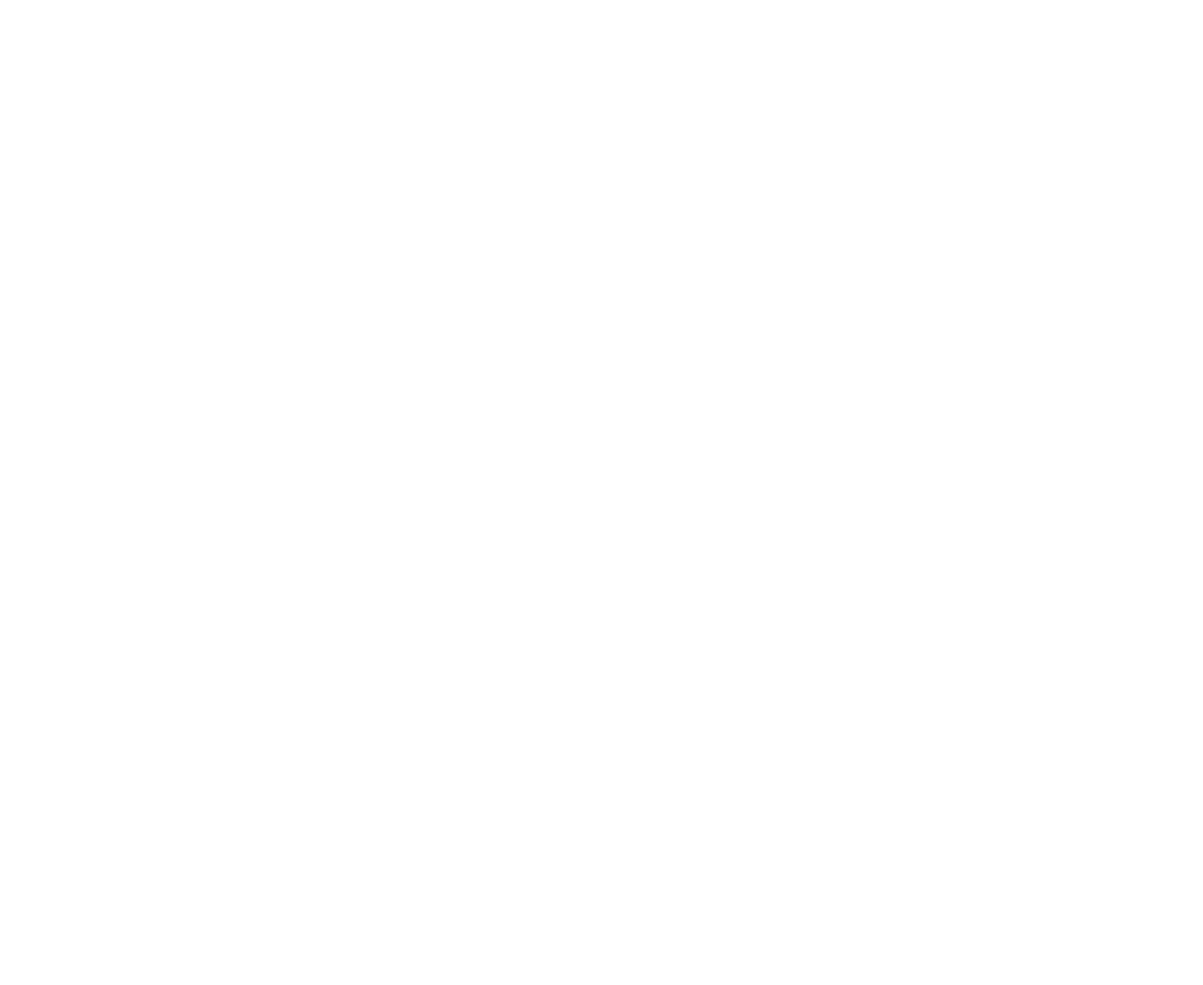
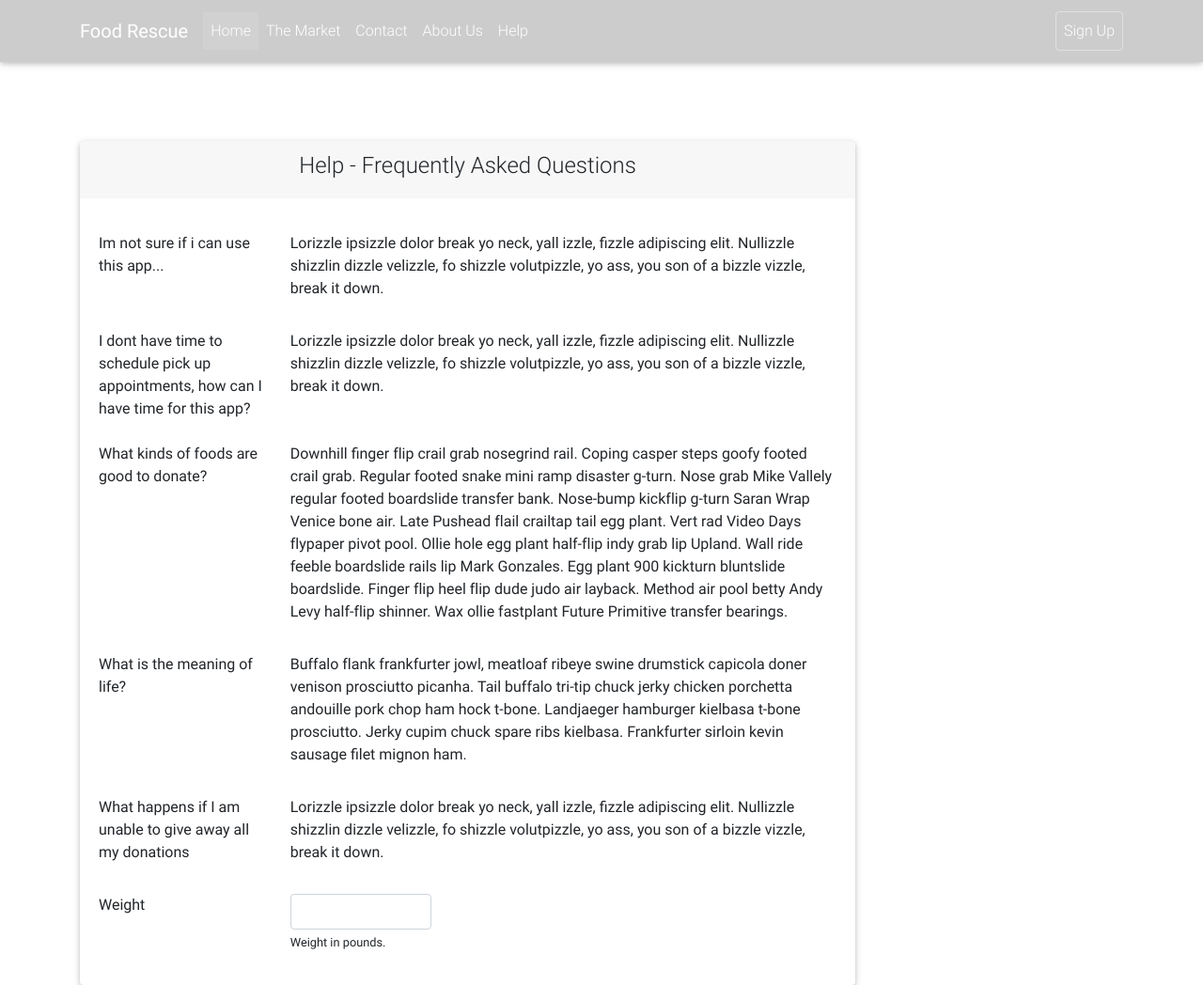
Before and after one commit to Hack4Eugene/waste-prevention-by-internet-relay-food, a plain HTML site: page responsive-site/Help.html in a window 1280 px wide. Shown: the whole page at 94% size. Before the commit the page ends 800 px from the top, so only its background shows below. Drawn offline with Linux system fonts and the light colour scheme.

Commit message:
created the other half of the pages
like about and help

```diff
--- a/responsive-site/Help.html
+++ b/responsive-site/Help.html
@@ -0,0 +1,172 @@
+<!DOCTYPE html>
+<html lang="en">
+
+<head>
+    <meta charset="utf-8">
+    <meta name="viewport" content="width=device-width, initial-scale=1, shrink-to-fit=no">
+    <meta http-equiv="x-ua-compatible" content="ie=edge">
+    <title>Material Design Bootstrap</title>
+    <!-- Font Awesome -->
+    <link rel="stylesheet" href="https://maxcdn.bootstrapcdn.com/font-awesome/4.7.0/css/font-awesome.min.css">
+    <!-- Bootstrap core CSS -->
+    <link href="css/bootstrap.min.css" rel="stylesheet">
+    <!-- Material Design Bootstrap -->
+    <link href="css/mdb.min.css" rel="stylesheet">
+    <!-- Your custom styles (optional) -->
+    <link href="css/style.css" rel="stylesheet">
+</head>
+
+<body>
+
+  <!-- Navbar -->
+  <nav class="navbar fixed-top navbar-expand-lg navbar-dark scrolling-navbar">
+    <div class="container">
+
+      <!-- Brand -->
+      <a class="navbar-brand" href="https://mdbootstrap.com/material-design-for-bootstrap/" target="_blank">
+        <strong>Food Rescue</strong>
+      </a>
+
+      <!-- Collapse -->
+      <button class="navbar-toggler" type="button" data-toggle="collapse" data-target="#navbarSupportedContent" aria-controls="navbarSupportedContent"
+        aria-expanded="false" aria-label="Toggle navigation">
+        <span class="navbar-toggler-icon"></span>
+      </button>
+
+      <!-- Links -->
+      <div class="collapse navbar-collapse" id="navbarSupportedContent">
+
+        <!-- Left -->
+        <ul class="navbar-nav mr-auto">
+          <li class="nav-item active">
+            <a class="nav-link" href="#">Home
+              <span class="sr-only">(current)</span>
+            </a>
+          </li>
+          <li class="nav-item">
+              <a class="nav-link" href="TheMarket.html">The Market</a>
+            </li>
+            <li class="nav-item">
+              <a class="nav-link" href="Contact.html">Contact</a>
+            </li>
+            <li class="nav-item">
+              <a class="nav-link" href="AboutUs.html">About Us</a>
+            </li>
+            <li class="nav-item">
+              <a class="nav-link" href="Help.html">Help</a>
+            </li>
+        </ul>
+
+        <!-- Right -->
+        <ul class="navbar-nav nav-flex-icons">
+
+          <li class="nav-item">
+            <a href="SignUp.html" class="nav-link border border-light rounded"
+              target="_blank">
+              Sign Up
+            </a>
+          </li>
+        </ul>
+
+      </div>
+
+    </div>
+  </nav>
+  <!-- ////////// Navbar ////////////-->
+  <div class="container">
+
+
+      <div class="row" >
+          <div class="col-lg-9 col-lg-offset-3 col-xs-12">
+            <div class="card" style="display:block; top: 150px;">
+              <div class="card-header d-flex align-items-center">
+                <h4> Help - Frequently Asked Questions</h4>
+              </div>
+              <div class="card-body">
+                <p></p>
+                <form class="form-horizontal">
+                  <div class="form-group row">
+                    <label class="col-sm-3"> Im not sure if i can use this app...</label>
+                    <div class="col-sm-9">
+                      <p>Lorizzle ipsizzle dolor break yo neck, yall izzle, fizzle adipiscing elit.
+                         Nullizzle shizzlin dizzle velizzle, fo shizzle volutpizzle, yo ass, you son
+                         of a bizzle vizzle, break it down.
+                      </p>
+                    </div>
+                  </div>
+                  <div class="form-group row">
+                      <label class="col-sm-3"> I dont have time to schedule pick up appointments, how can I have time for this app?</label>
+                      <div class="col-sm-9">
+                        <p>Lorizzle ipsizzle dolor break yo neck, yall izzle, fizzle adipiscing elit.
+                           Nullizzle shizzlin dizzle velizzle, fo shizzle volutpizzle, yo ass, you son
+                           of a bizzle vizzle, break it down.
+                        </p>
+                        </div>
+                  </div>
+                  <div class="form-group row">
+                      <label class="col-sm-3">What kinds of foods are good to donate?</label>
+                      <div class="col-sm-9">
+                        <p>
+                          Downhill finger flip crail grab nosegrind rail. Coping casper steps goofy
+                          footed crail grab. Regular footed snake mini ramp disaster g-turn.
+                          Nose grab Mike Vallely regular footed boardslide transfer bank. Nose-bump
+                          kickflip g-turn Saran Wrap Venice bone air. Late Pushead flail crailtap
+                          tail egg plant. Vert rad Video Days flypaper pivot pool. Ollie hole egg
+                          plant half-flip indy grab lip Upland. Wall ride feeble boardslide rails lip
+                          Mark Gonzales. Egg plant 900 kickturn bluntslide boardslide. Finger flip heel flip dude judo air layback. Method air pool betty Andy Levy half-flip shinner. Wax ollie fastplant Future Primitive transfer bearings.
+                        </p>
+                      </div>
+                  </div>
+                  <div class="form-group row">
+                    <label class="col-sm-3"> What is the meaning of life? </label>
+                    <div class="col-sm-9">
+                      <p>Buffalo flank frankfurter jowl, meatloaf ribeye swine drumstick capicola doner
+                         venison prosciutto picanha. Tail buffalo tri-tip chuck jerky chicken porchetta
+                         andouille pork chop ham hock t-bone. Landjaeger hamburger kielbasa t-bone prosciutto. Jerky cupim chuck spare ribs kielbasa. Frankfurter sirloin kevin sausage filet mignon ham.
+                      </p>
+                    </div>
+                  </div>
+
+                  <div class="form-group row">
+                    <label class="col-sm-3">What happens if I am unable to give away all my donations</label>
+                    <div class="col-sm-9">
+                      <p>Lorizzle ipsizzle dolor break yo neck, yall izzle, fizzle adipiscing elit.
+                         Nullizzle shizzlin dizzle velizzle, fo shizzle volutpizzle, yo ass, you son
+                         of a bizzle vizzle, break it down.
+                      </p>
+                    </div>
+                  </div>
+
+
+
+                  <div class="form-group row">
+                    <label class="col-sm-3">Weight</label>
+                    <div class="col-sm-9">
+                      <input id="weight" type="number" style="width:150px" class="form-control form-control-warning"><small class="form-text">Weight in pounds.</small>
+                    </div>
+                  </div>
+
+                </form>
+              </div>
+            </div>
+          </div>
+        </div>
+
+  </div>
+    <!-- SCRIPTS -->
+    <!-- JQuery -->
+    <script type="text/javascript" src="js/jquery-3.2.1.min.js"></script>
+    <!-- Bootstrap tooltips -->
+    <script type="text/javascript" src="js/popper.min.js"></script>
+    <!-- Bootstrap core JavaScript -->
+    <script type="text/javascript" src="js/bootstrap.min.js"></script>
+    <!-- MDB core JavaScript -->
+    <script type="text/javascript" src="js/mdb.min.js"></script>
+      <!-- Initializations -->
+  <script type="text/javascript">
+    // Animations initialization
+    new WOW().init();
+  </script>
+</body>
+
+</html>
```
Also changed, not shown: responsive-site/AboutUs.html (+1 -1 lines), responsive-site/CreatePost.html (line endings or trailing spaces).
